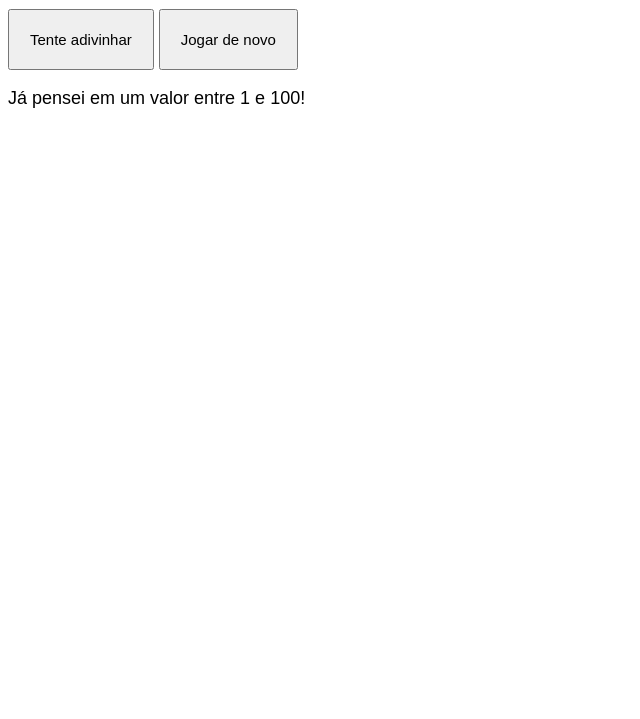
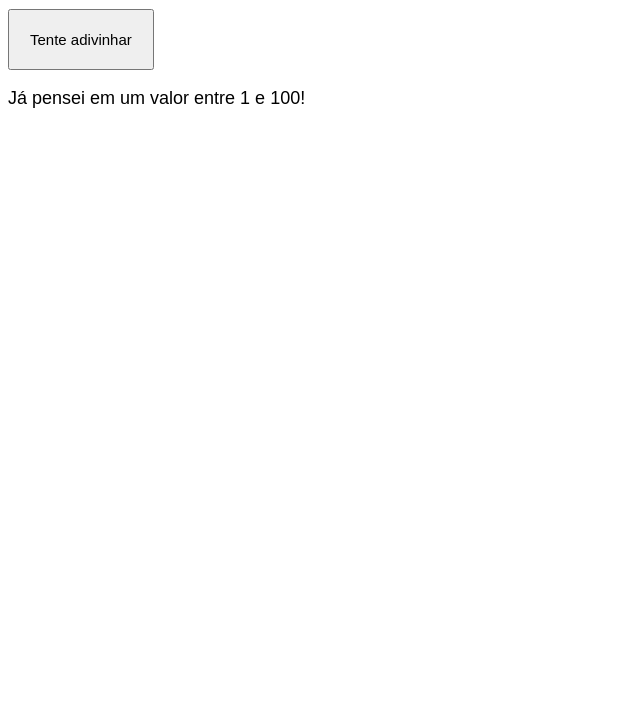
Before and after one commit to railtonperenha/exercicios-javascript, a plain HTML site: page Guanabara/Nível 2/exe018/index.html in a window 1280 px wide. Shown: the part 81-800 px from the top of the page, without its empty margins (0-640 px from the left). Drawn offline with Linux system fonts and the light colour scheme.

Commit message:
Resolucao exercicio exe018

```diff
--- a/Guanabara/Nível 2/exe018/index.html
+++ b/Guanabara/Nível 2/exe018/index.html
@@ -6,11 +6,10 @@
     <title>Jogo em JS</title>
     <link rel="stylesheet" href="style.css">
 </head>
-<body>
+<body onload="sortear()">
 
     <h1>Tente adivinhar meu número!</h1>
     <button onclick="jogar()" id="botao">Tente adivinhar</button>
-    <button onclick="limpar()">Jogar de novo</button>
 
     <section id="result">
         <p>Já pensei em um valor entre 1 e 100!</p>
```
